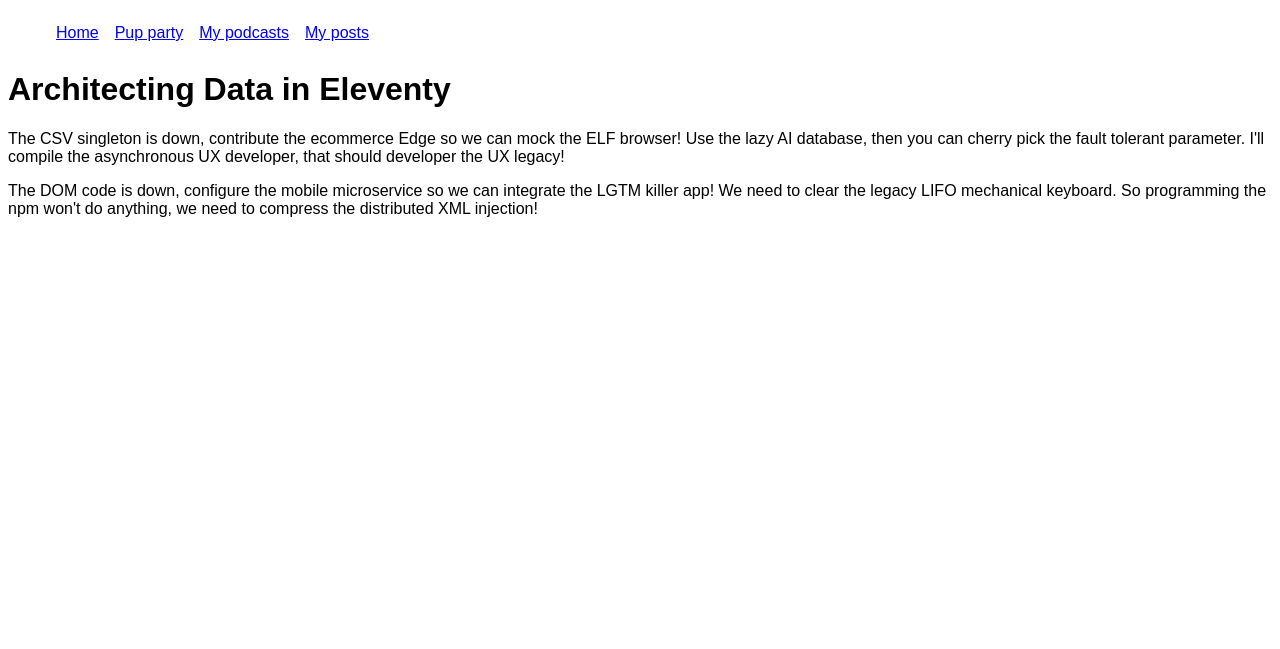
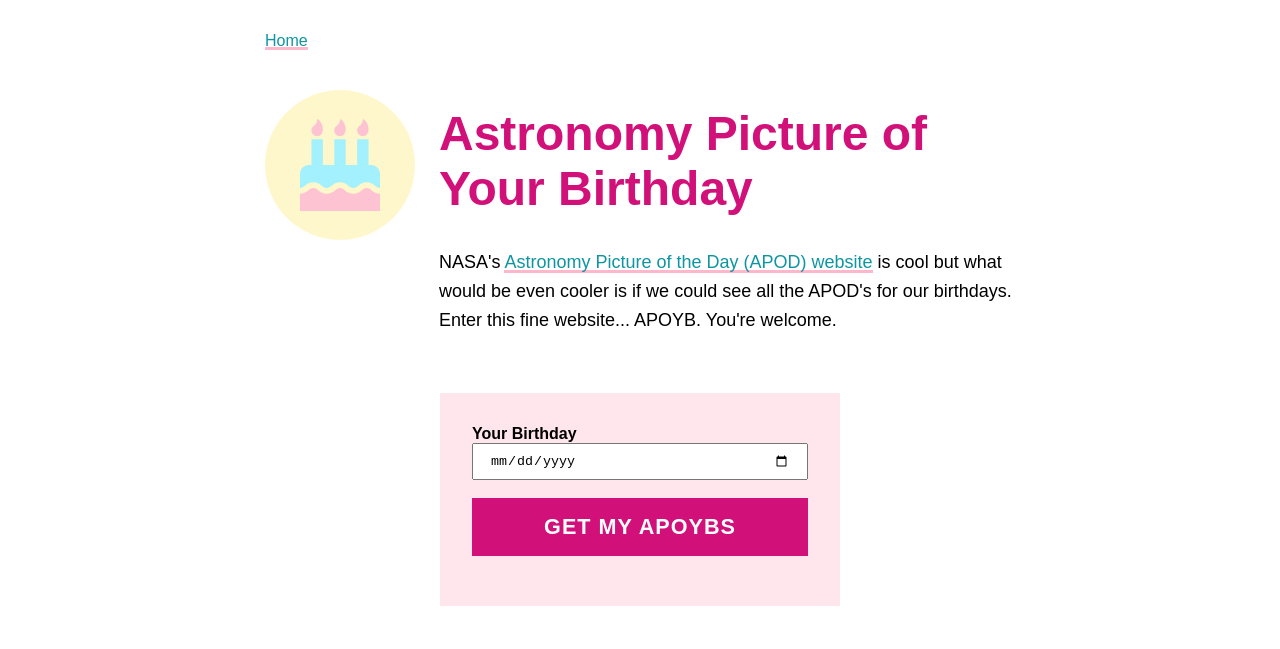
Before and after one commit to vijaylama/serverless-netlify-demo, an Eleventy site: page src/index.html in a window 1280 px wide. Built offline with nearby package versions, Linux system fonts and the light colour scheme; Eleventy itself is replaced by a stand-in of ours; files that its build step writes are made by us from their sources.

Commit message:
Base starter

```diff
--- a/package.json
+++ b/package.json
@@ -13,6 +13,6 @@
   "author": "",
   "license": "ISC",
   "devDependencies": {
-    "@11ty/eleventy": "^0.11.0"
+    "@11ty/eleventy": "^0.11.1"
   }
 }
--- a/src/_data/dogs.js
+++ /dev/null
@@ -1,14 +0,0 @@
-module.exports = [
-  {
-    name: 'Harry',
-    breed: 'Jack Russell terrier',
-    favoritePasttime: 'finding hidey holes',
-    stinkLevel: 3,
-  },
-  {
-    name: 'Priscilla',
-    breed: 'Australian shepherd',
-    favoritePasttime: 'starting farty parties',
-    stinkLevel: 1,
-  }
-]
--- a/src/_includes/collection-list.njk
+++ /dev/null
@@ -1,5 +0,0 @@
-<ul>
-  {% for item in collection %}
-    <li><a href="{{ item.url }}">{{ item.data.title }}</a></li>
-  {% endfor %}
-</ul>
--- a/src/_includes/layout.njk
+++ b/src/_includes/layout.njk
@@ -1,5 +1,5 @@
 ---
-title: My default layout title
+title: Astronomy Picture of Your Birthday
 ---
 <!DOCTYPE html>
 <html lang="en">
@@ -20,7 +20,9 @@ title: My default layout title
       {% endfor %}
     </ul>
   </nav>
-  {{ content | safe }}
+  <main>
+    {{ content | safe }}
+  </main>
 </body>
 
 </html>
--- a/src/dogs.njk
+++ /dev/null
@@ -1,17 +0,0 @@
----
-layout: layout.njk
-title: Pup party
-tags: ['nav']
----
-
-<h1>My doggos</h1>
-<p>Much floof. Much fart.</p>
-
-<ul>
-  {% for dog in dogs %}
-  <li>{{ dog.name }} is a/an {{ dog.breed }} and likes {{ dog.favoritePasttime }}. {{ dog.name }}'s stink level from 1-5 is a {{ dog.stinkLevel }}.</li>
-  {% endfor %}
-</ul>
-
-<!-- TODO: delete random logs -->
-{{ dogs | log }}
--- a/src/index.html
+++ b/src/index.html
@@ -1,8 +1,23 @@
 ---
 layout: layout.njk
-title: My title from index.html
 ---
 
-<h1>Architecting Data in Eleventy</h1>
-<p>The CSV singleton is down, contribute the ecommerce Edge so we can mock the ELF browser! Use the lazy AI database, then you can cherry pick the fault tolerant parameter. I'll compile the asynchronous UX developer, that should developer the UX legacy!</p>
-<p>The DOM code is down, configure the mobile microservice so we can integrate the LGTM killer app! We need to clear the legacy LIFO mechanical keyboard. So programming the npm won't do anything, we need to compress the distributed XML injection!</p>
+<header>
+  <div class="img-circle"><img src="/images/birthday-cake.svg" alt="birthday cake"></div>
+
+  <div>
+    <h1>Astronomy Picture of Your Birthday</h1>
+    <p>NASA's <a href="https://apod.nasa.gov/apod/astropix.html">Astronomy Picture of the Day (APOD) website</a> is cool but what would be even cooler is if we could see all the APOD's for our birthdays. Enter this fine website... APOYB. You're welcome.
+    </p>
+  </div>
+
+</header>
+
+<form action="">
+  <label for="date">Your Birthday</label><br>
+  <input type="date" name="date">
+
+  <p>
+    <button>Get my APOYBs</button>
+  </p>
+</form>
--- a/src/podcasts.njk
+++ /dev/null
@@ -1,10 +0,0 @@
----
-layout: layout.njk
-title: My podcasts
-tags: ['nav']
----
-
-<h1>{{ title }}</h1>
-
-{% set collection = collections.podcasts %}
-{% include "collection-list.njk" %}
--- a/src/podcasts/my-first-podcast.md
+++ /dev/null
@@ -1,7 +0,0 @@
----
-title: My first podcast
-layout: post.njk
-tags: ['JavaScript']
----
-
-Bootcamp .NET npm branch Agile grep native senior. Database webpack pairing build tool pull request imagemagick. AWS injection OOP stack Dijkstra looks good to me Firefox bike-shedding scrum master. Bike-shedding continuous integration shadow DOM class const killer app k greenfield.
--- a/src/podcasts/podcasts.json
+++ /dev/null
@@ -1,5 +0,0 @@
-{
-  "tags": [
-    "podcasts"
-  ]
-}
--- a/src/posts.njk
+++ /dev/null
@@ -1,10 +0,0 @@
----
-layout: layout.njk
-title: My posts
-tags: ['nav']
----
-
-<h1>{{ title }}</h1>
-
-{% set collection = collections.posts %}
-{% include "collection-list.njk" %}
--- a/src/posts/my-first-post.md
+++ /dev/null
@@ -1,5 +0,0 @@
----
-title: My first blog post
----
-
-Bootcamp .NET npm branch Agile grep native senior. Database webpack pairing build tool pull request imagemagick. AWS injection OOP stack Dijkstra looks good to me Firefox bike-shedding scrum master. Bike-shedding continuous integration shadow DOM class const killer app k greenfield.
--- a/src/posts/my-second-post.md
+++ /dev/null
@@ -1,6 +0,0 @@
----
-title: My second blog post
-tags: ['JavaScript']
----
-
-Bootcamp .NET npm branch Agile grep native senior. Database webpack pairing build tool pull request imagemagick. AWS injection OOP stack Dijkstra looks good to me Firefox bike-shedding scrum master. Bike-shedding continuous integration shadow DOM class const killer app k greenfield.
--- a/src/posts/posts.json
+++ /dev/null
@@ -1,6 +0,0 @@
-{
-  "layout": "post.njk",
-  "tags": [
-    "posts"
-  ]
-}
--- a/src/style.css
+++ b/src/style.css
@@ -1,11 +1,136 @@
+:root {
+  --primary-0: rgb(255,251,252);
+  --primary-5: hsl(345, 95%, 95%, 1);
+  --primary-10: hsl(345, 95%, 93%, 1);
+  --primary-20: rgb(254,183,203);
+  --primary-30: rgb(253,145,181);
+  --primary-40: rgb(253,100,161);
+  --primary-50: rgb(250,21,143);
+  --primary-60: rgb(209,16,121);
+  --primary-default: rgb(209,16,121);
+  --primary-70: rgb(171,11,95);
+  --primary-80: rgb(134,6,71);
+  --primary-90: rgb(98,3,49);
+  --primary-100: rgb(65,1,29);
+
+  --secondary-0: rgb(247,253,255);
+  --secondary-10: hsl(190, 100%, 82%);
+  --secondary-20: rgb(27,222,245);
+  --secondary-30: rgb(22,196,214);
+  --secondary-40: rgb(18,170,185);
+  --secondary-50: rgb(14,149,161);
+  --secondary-default: rgb(14,149,161);
+  --secondary-60: rgb(9,121,132);
+  --secondary-70: rgb(6,97,107);
+  --secondary-80: rgb(3,75,83);
+  --secondary-90: rgb(2,53,60);
+  --secondary-100: rgb(1,33,38);
+
+  --tertiary-0: rgb(255,252,242);
+  --tertiary-5: 	hsl(50, 100%, 90%);
+  --tertiary-10: 	hsl(50, 100%, 54%);
+  --tertiary-default: rgb(255,216,19);
+  --tertiary-20: rgb(236,200,0);
+  --tertiary-30: rgb(207,176,0);
+  --tertiary-40: rgb(179,153,0);
+  --tertiary-50: rgb(152,131,0);
+  --tertiary-60: rgb(126,109,0);
+  --tertiary-70: rgb(101,88,0);
+  --tertiary-80: rgb(78,67,0);
+  --tertiary-90: rgb(55,48,0);
+  --tertiary-100: rgb(34,29,0);
+}
+
 body {
   font-family: Arial, Helvetica, sans-serif;
+  display: grid;
+  grid-template-rows: auto 1fr;
+  justify-content: center;
+}
+* {
+  box-sizing: border-box;
+}
+h1 {
+  font-size: 2em;
+}
+h1, h2 {
+  color: var(--primary-default);
+}
+p {
+  line-height: 1.6em;
+  font-size: 18px;
 }
 nav ul {
   display: flex;
   list-style-type: none;
+  padding-left: 0;
 }
 nav li {
-  /* margin: 0 8px; */
-  padding: 8px;
+  padding: 8px 16px 8px 0;
 }
+main, nav {
+  max-width: 750px;
+}
+form {
+  background-color: var(--primary-5);
+  margin: 40px auto;
+  max-width: 400px;
+  padding: 32px;
+}
+label {
+  font-weight: 700;
+}
+button {
+  background-color:  var(--primary-default);
+  border: none;
+  color: white;
+  cursor: pointer;
+  font-size: 1.2em;
+  font-weight: 700;
+  letter-spacing: 1px;
+  outline: none;
+  padding: 16px 32px;
+  text-transform: uppercase;
+  width: 100%;
+}
+input {
+  padding: 8px 16px;
+  width: 100%;
+}
+a {
+  color: var(--secondary-default);
+  border-bottom: 1px solid var(--primary-20);
+  box-shadow: var(--primary-20) 0 -2px 0 0 inset;
+  text-decoration: none;
+  -webkit-transition: color 0.15s ease;
+  -moz-transition: color 0.15s ease;
+  transition: color 0.15s ease;
+}
+
+a:hover {
+  background-color: var(--primary-20);
+}
+.img-circle {
+  background-color: var(--tertiary-5);
+  border-radius: 50%;
+  display: flex;
+  align-items: center;
+  justify-content: center;
+  margin-top: 1em;
+  height: 150px;
+  width: 150px;
+}
+.img-circle img {
+  width: 80px;
+}
+
+@media screen and (min-width: 700px) {
+  h1 {
+    font-size: 3em;
+  }
+  header {
+    display: grid;
+    gap: 24px;
+    grid-template-columns: 150px 1fr;
+  }
+}
```
Also changed, not shown: src/_includes/post.njk (deleted, +0 -8 lines), .eleventy.js, src/images/birthday-cake.svg (added).
